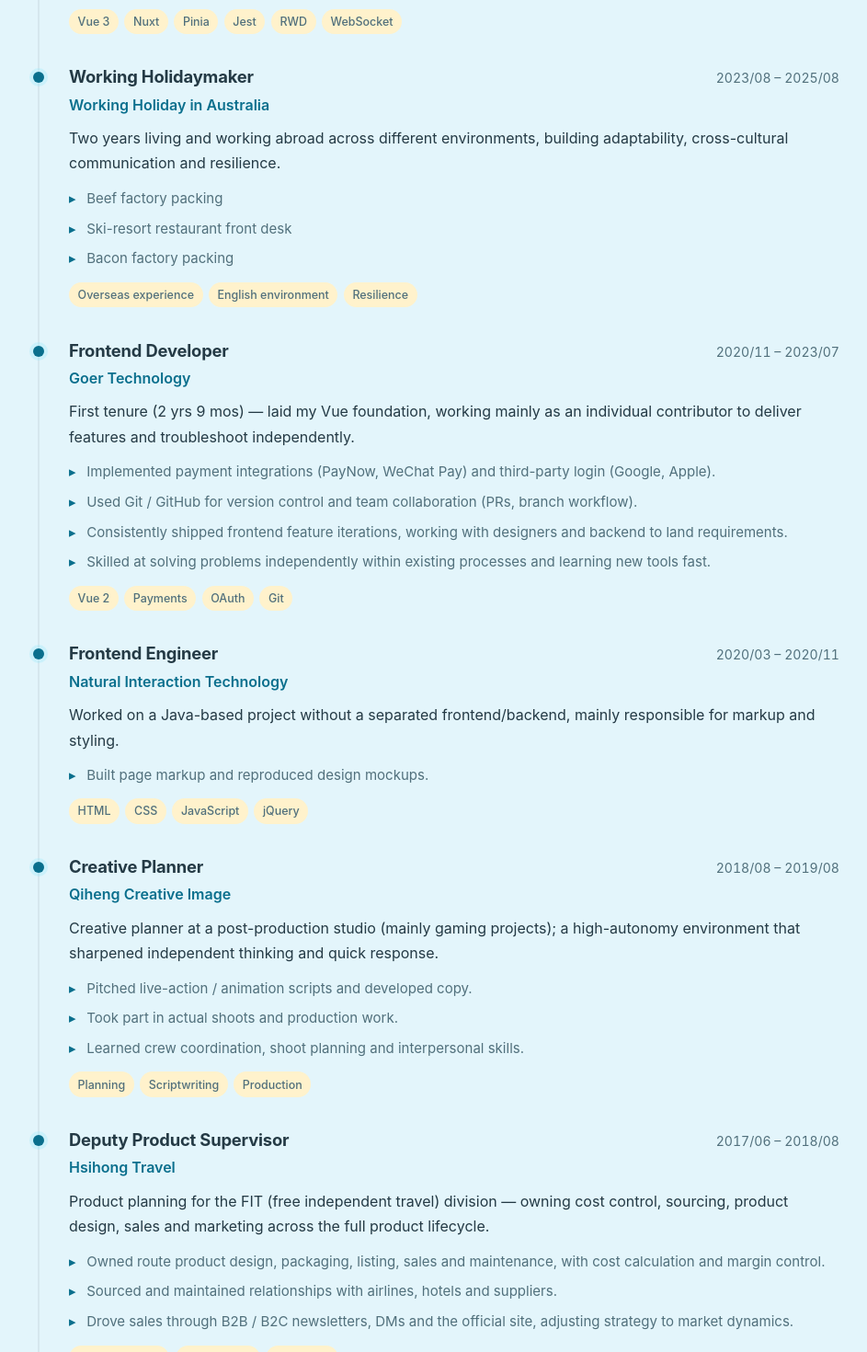
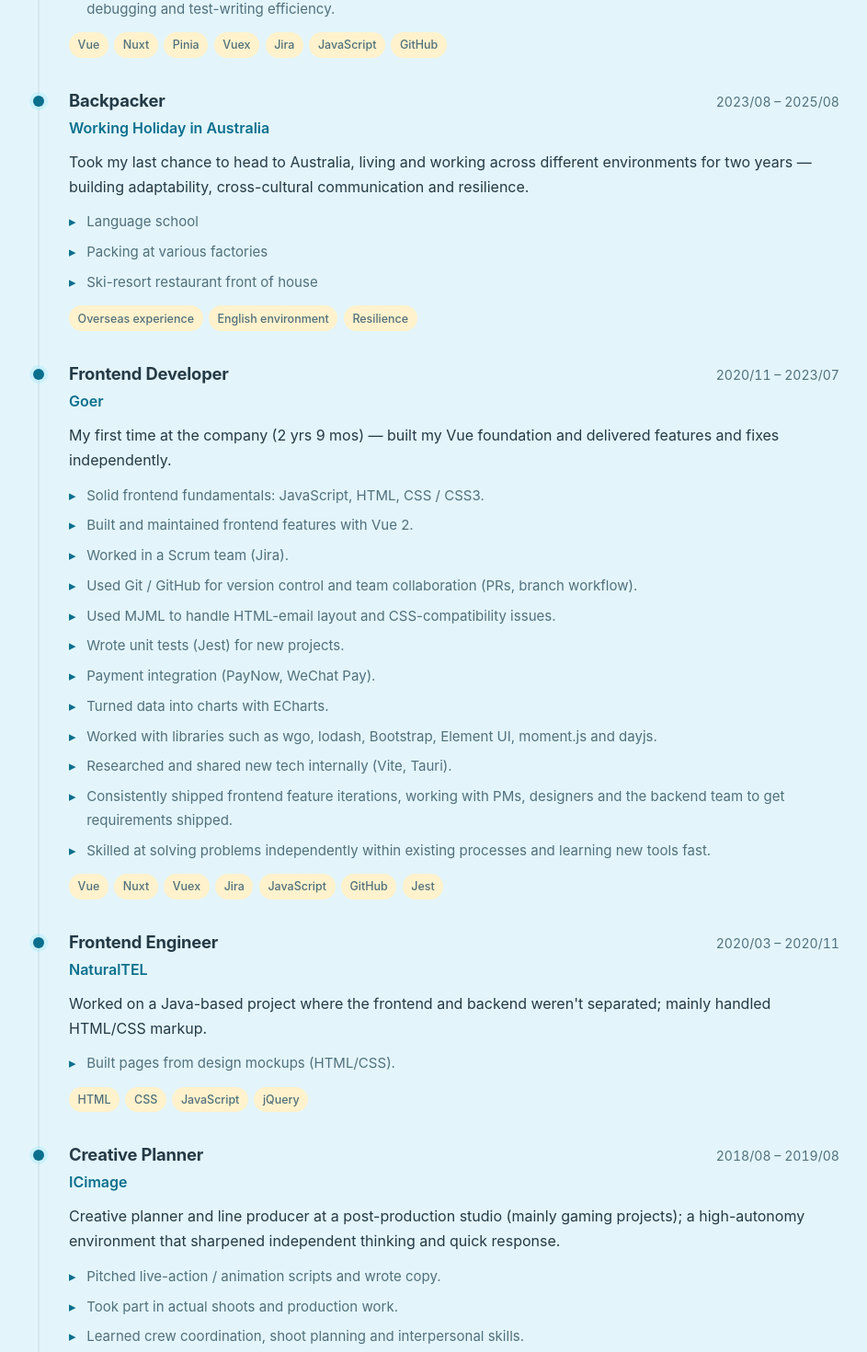
Before and after one commit to coraali/portfolio-2026, a React (Vite) app: page / in a window 1280 px wide. Shown: the part 2789-4259 px from the top of the page at 92% size, without its empty margins (163-1106 px from the left). Built offline with nearby package versions, Linux system fonts and the light colour scheme.

Commit message:
履歷修改、潤飾

```diff
--- a/src/data/resume.ts
+++ b/src/data/resume.ts
@@ -72,19 +72,19 @@ const zh: ResumeContent = {
         "使用 Vue 2 / Vue 3（含 Nuxt.js SSR）開發與維護前端功能。",
         "負責響應式網頁（RWD）開發，處理跨裝置、跨瀏覽器相容性問題。",
         "串接 API，完成即時資料與互動功能。",
-        "穩定交付多項前端功能迭代，配合 designer 與後端完成需求落地。",
+        "穩定交付多項前端功能迭代，配合PM、設計師與後端完成需求落地。",
         "使用 Git / GitHub 進行版本控制與多人協作（PR、branch workflow）。",
         "採用 AI 工具（Copilot、Claude Code）輔助尋找範例、生成程式碼片段與建議重構，提高除錯與測試撰寫效率。",
       ],
-      tags: ["Vue 3", "Nuxt", "Pinia", "Jest", "RWD", "WebSocket"],
+      tags: ["Vue", "Nuxt", "Pinia", "Vuex", "Jira", "JavaScript", "GitHub"],
     },
     {
       company: "澳洲打工度假",
       role: "背包客",
       period: "2023/08 – 2025/08",
       summary:
-        "兩年海外經歷，在不同環境中工作與生活，培養獨立適應力、跨文化溝通與抗壓能力。",
-      highlights: ["牛肉廠包裝", "雪山度假村餐廳前台", "培根場包裝"],
+        "把握最後機會前往澳洲，在不同環境中工作與生活兩年，培養獨立適應力、跨文化溝通與抗壓能力。",
+      highlights: ["語言學校", "各種工廠廠包裝", "雪山度假村餐廳前台"],
       tags: ["海外經歷", "英文環境", "抗壓"],
     },
     {
@@ -92,14 +92,22 @@ const zh: ResumeContent = {
       role: "Frontend Developer",
       period: "2020/11 – 2023/07",
       summary:
-        "首次任職期間（共 2 年 9 個月），奠定 Vue 開發基礎，以個人 contributor 為主，獨立完成功能開發與問題排查。",
+        "首次任職期間（共 2 年 9 個月），奠定 Vue 開發基礎，獨立完成功能開發與問題排查。",
       highlights: [
-        "參與金流串接（PayNow、WeChat Pay）與第三方登入（Google、Apple）功能實作。",
+        "基本前端技術，包含但不限於：Javascript,CSS/CSS3,HTML。",
+        "使用 Vue 2 開發與維護前端功能。",
+        "部門採用 Scrum 開發模式 ( jira )",
         "使用 Git / GitHub 進行版本控制與多人協作（PR、branch workflow）。",
-        "穩定交付多項前端功能迭代，配合 designer 與後端完成需求落地。",
+        "使用 MJML 來解決 Email 切版與 CSS 支援度的問題",
+        "全新專案撰寫單元測試 ( jest )。",
+        "金流串接 ( paynow、微信 )",
+        "使用 ECharts 將資訊圖表化",
+        "套件應用 wgo, lodash, bootstrap, element UI, moment.js, dayjs ...",
+        "技術研究、分享 ( vite、tauri )",
+        "穩定交付多項前端功能迭代，配合 PM、設計師與後端完成需求落地。",
         "擅長在既有流程下獨立解決問題、快速學習新工具。",
       ],
-      tags: ["Vue 2", "金流串接", "OAuth", "Git"],
+      tags: ["Vue", "Nuxt", "Vuex", "Jira", "JavaScript", "GitHub", "Jest"],
     },
     {
       company: "自然互動科技有限公司",
@@ -114,7 +122,7 @@ const zh: ResumeContent = {
       role: "創意企劃",
       period: "2018/08 – 2019/08",
       summary:
-        "於廣告後期製作公司（主要為遊戲類別）擔任創意企劃，公司自由度高，培養獨立思考與臨場反應。",
+        "於廣告後期製作公司（主要為遊戲項目）擔任創意企劃、執行製片，公司自由度高，培養獨立思考與臨場反應。",
       highlights: [
         "實拍／動畫腳本提案、文案發想。",
         "參與實際拍攝與製片工作。",
@@ -127,7 +135,7 @@ const zh: ResumeContent = {
       role: "線控副主任",
       period: "2017/06 – 2018/08",
       summary:
-        "於自由行部門擔任線控，負責成本控管、資源蒐集、商品設計、銷售與行銷等產品全流程。",
+        "於自由行部門擔任線控的職務，負責成本控管、資源蒐集、商品設計、銷售、廣告行銷、市場動態、教育訓練、客訴處理等與產品銷售相關之內容",
       highlights: [
         "負責線路產品設計、包裝、上架、銷售與維護，並進行成本計算與利潤控管。",
         "蒐集並維護航空公司、飯店、供應商等資源關係。",
@@ -140,7 +148,7 @@ const zh: ResumeContent = {
       role: "行銷企劃專員",
       period: "2015/07 – 2017/03",
       summary:
-        "於《英雄聯盟》校園推廣組擔任行銷企劃，負責校園電競賽事規劃、推廣與異業合作。",
+        "於英雄聯盟遊戲營運部校園推廣組擔任行銷企劃的職務，負責校園電競賽事規劃、推廣，業餘活動規劃與異業合作，公告及宣傳文案撰寫，開發尋找客戶（學生）並維持良好關係",
       highlights: [
         "撰寫線上活動網頁企劃，與設計、技術部門合作協助網頁上線與維護。",
         "參與官方年度賽事「校際盃」的賽事規劃、宣傳影片腳本與線上／線下執行。",
@@ -261,81 +269,89 @@ const en: ResumeContent = {
   ],
   experiences: [
     {
-      company: "Goer Technology",
+      company: "Goer",
       role: "Frontend Developer",
       period: "2025/08 – Present",
       current: true,
       summary:
-        "Rejoined the frontend team to build and maintain both customer-facing and admin products with Vue, focusing on feature delivery, faithful UI implementation and cross-device experience.",
+        "Rejoined the frontend team to build and maintain both customer-facing and admin products with Vue, focusing on feature delivery, building pages that match the designs, and cross-device experience.",
       highlights: [
         "Built and maintained frontend features with Vue 2 / Vue 3 (incl. Nuxt.js SSR).",
         "Owned responsive (RWD) development, handling cross-device and cross-browser compatibility issues.",
         "Integrated APIs to deliver real-time data and interactive features.",
-        "Consistently shipped frontend feature iterations, working with designers and backend to land requirements.",
+        "Consistently shipped frontend feature iterations, working with PMs, designers and the backend team to get requirements shipped.",
         "Used Git / GitHub for version control and team collaboration (PRs, branch workflow).",
         "Adopted AI tools (Copilot, Claude Code) to find examples, generate snippets and suggest refactors, improving debugging and test-writing efficiency.",
       ],
-      tags: ["Vue 3", "Nuxt", "Pinia", "Jest", "RWD", "WebSocket"],
+      tags: ["Vue", "Nuxt", "Pinia", "Vuex", "Jira", "JavaScript", "GitHub"],
     },
     {
       company: "Working Holiday in Australia",
-      role: "Working Holidaymaker",
+      role: "Backpacker",
       period: "2023/08 – 2025/08",
       summary:
-        "Two years living and working abroad across different environments, building adaptability, cross-cultural communication and resilience.",
+        "Took my last chance to head to Australia, living and working across different environments for two years — building adaptability, cross-cultural communication and resilience.",
       highlights: [
-        "Beef factory packing",
-        "Ski-resort restaurant front desk",
-        "Bacon factory packing",
+        "Language school",
+        "Packing at various factories",
+        "Ski-resort restaurant front of house",
       ],
       tags: ["Overseas experience", "English environment", "Resilience"],
     },
     {
-      company: "Goer Technology",
+      company: "Goer",
       role: "Frontend Developer",
       period: "2020/11 – 2023/07",
       summary:
-        "First tenure (2 yrs 9 mos) — laid my Vue foundation, working mainly as an individual contributor to deliver features and troubleshoot independently.",
+        "My first time at the company (2 yrs 9 mos) — built my Vue foundation and delivered features and fixes independently.",
       highlights: [
-        "Implemented payment integrations (PayNow, WeChat Pay) and third-party login (Google, Apple).",
+        "Solid frontend fundamentals: JavaScript, HTML, CSS / CSS3.",
+        "Built and maintained frontend features with Vue 2.",
+        "Worked in a Scrum team (Jira).",
         "Used Git / GitHub for version control and team collaboration (PRs, branch workflow).",
-        "Consistently shipped frontend feature iterations, working with designers and backend to land requirements.",
+        "Used MJML to handle HTML-email layout and CSS-compatibility issues.",
+        "Wrote unit tests (Jest) for new projects.",
+        "Payment integration (PayNow, WeChat Pay).",
+        "Turned data into charts with ECharts.",
+        "Worked with libraries such as wgo, lodash, Bootstrap, Element UI, moment.js and dayjs.",
+        "Researched and shared new tech internally (Vite, Tauri).",
+        "Consistently shipped frontend feature iterations, working with PMs, designers and the backend team to get requirements shipped.",
         "Skilled at solving problems independently within existing processes and learning new tools fast.",
       ],
-      tags: ["Vue 2", "Payments", "OAuth", "Git"],
+      tags: ["Vue", "Nuxt", "Vuex", "Jira", "JavaScript", "GitHub", "Jest"],
     },
     {
-      company: "Natural Interaction Technology",
+      company: "NaturalTEL",
       role: "Frontend Engineer",
       period: "2020/03 – 2020/11",
       summary:
-        "Worked on a Java-based project without a separated frontend/backend, mainly responsible for markup and styling.",
-      highlights: ["Built page markup and reproduced design mockups."],
+        "Worked on a Java-based project where the frontend and backend weren't separated; mainly handled HTML/CSS markup.",
+      highlights: ["Built pages from design mockups (HTML/CSS)."],
       tags: ["HTML", "CSS", "JavaScript", "jQuery"],
     },
     {
-      company: "Qiheng Creative Image",
+      company: "ICimage",
       role: "Creative Planner",
       period: "2018/08 – 2019/08",
       summary:
-        "Creative planner at a post-production studio (mainly gaming projects); a high-autonomy environment that sharpened independent thinking and quick response.",
+        "Creative planner and line producer at a post-production studio (mainly gaming projects); a high-autonomy environment that sharpened independent thinking and quick response.",
       highlights: [
-        "Pitched live-action / animation scripts and developed copy.",
+        "Pitched live-action / animation scripts and wrote copy.",
         "Took part in actual shoots and production work.",
         "Learned crew coordination, shoot planning and interpersonal skills.",
       ],
       tags: ["Planning", "Scriptwriting", "Production"],
     },
     {
-      company: "Hsihong Travel",
+      company: "Best Tour",
       role: "Deputy Product Supervisor",
       period: "2017/06 – 2018/08",
       summary:
-        "Product planning for the FIT (free independent travel) division — owning cost control, sourcing, product design, sales and marketing across the full product lifecycle.",
+        "Route planner in the FIT (free independent travel) division, responsible for cost control, sourcing, product design, sales, advertising and marketing, market analysis, staff training and customer-complaint handling — the full scope of product sales.",
       highlights: [
         "Owned route product design, packaging, listing, sales and maintenance, with cost calculation and margin control.",
         "Sourced and maintained relationships with airlines, hotels and suppliers.",
-        "Drove sales through B2B / B2C newsletters, DMs and the official site, adjusting strategy to market dynamics.",
+        "Drove sales through B2B / B2C newsletters, printed flyers and the official site, adjusting strategy to market trends.",
       ],
       tags: ["Product design", "Cost control", "Marketing"],
     },
@@ -344,7 +360,7 @@ const en: ResumeContent = {
       role: "Marketing Specialist",
       period: "2015/07 – 2017/03",
       summary:
-        "Marketing specialist on the League of Legends campus-outreach team, owning collegiate esports event planning, promotion and cross-brand partnerships.",
+        "Marketing specialist on the League of Legends campus-outreach team (game operations), responsible for collegiate esports event planning and promotion, amateur-event planning and cross-brand partnerships, writing announcements and promotional copy, and building lasting relationships with student communities.",
       highlights: [
         "Wrote online campaign-page plans and worked with design and engineering to launch and maintain pages.",
         "Contributed to the official annual 'Campus Cup' — event planning, promo video scripts and online/offline execution.",
@@ -397,7 +413,7 @@ const en: ResumeContent = {
     {
       title: "HJJ GO Official Website",
       description:
-        "The company's public site is made up of two frontend projects integrated under one domain via an Nginx reverse proxy: the marketing / course-intro site uses Nuxt 2 SSR for SEO and marketing tracking, while other pages use a Vue 2 SPA for members, payments and more. I handled frontend development and maintenance — from requirement breakdown and UI markup to API integration — including i18n, RWD, SEO meta and marketing tracking (GA4 / GTM / Facebook Pixel).",
+        "The company's public site is made up of two frontend projects integrated under one domain via an Nginx reverse proxy: the marketing / course-intro site uses Nuxt 2 SSR for SEO and marketing tracking, while other pages use a Vue 2 SPA for members, payments and more. I handled frontend development and maintenance — from breaking down requirements and building the UI to API integration — including i18n, RWD, SEO meta and marketing tracking (GA4 / GTM / Facebook Pixel).",
       tags: [
         "Nuxt 2 (SSR)",
         "Vue 2",
--- a/src/i18n/locales/en.json
+++ b/src/i18n/locales/en.json
@@ -37,7 +37,6 @@
       "Curious",
       "Open-minded"
     ],
-    "closing": "YOU WON'T BE DISAPPOINTED",
     "cta": "See my work"
   },
   "sections": {
@@ -67,7 +66,7 @@
     "website": "Website"
   },
   "contact": {
-    "lead": "I'm currently open to new frontend opportunities — feel free to reach out and I'll get back to you soon.",
+    "lead": "Looking for opportunities — feel free to reach out!",
     "resumePdf": "Download resume (PDF)"
   },
   "footer": {
--- a/src/i18n/locales/zh.json
+++ b/src/i18n/locales/zh.json
@@ -37,7 +37,6 @@
       "保持好奇",
       "樂於學習"
     ],
-    "closing": "你不會失望的",
     "cta": "看我的作品"
   },
   "sections": {
@@ -67,7 +66,7 @@
     "website": "網站"
   },
   "contact": {
-    "lead": "目前開放新的前端工作機會，歡迎透過以下方式聯絡，我會盡快回覆。",
+    "lead": "尋找工作機會中，快點與我聯繫吧",
     "resumePdf": "下載履歷 PDF"
   },
   "footer": {
--- a/src/index.scss
+++ b/src/index.scss
@@ -757,6 +757,9 @@ ol {
   margin: 0 auto;
 }
 .contact__lead {
+  display: flex;
+  justify-content: center;
+  align-items: center;
   color: var(--text-muted);
   margin-bottom: 1.8rem;
 }
```
Also changed, not shown: src/components/Contact.tsx (+130 -4 lines).
